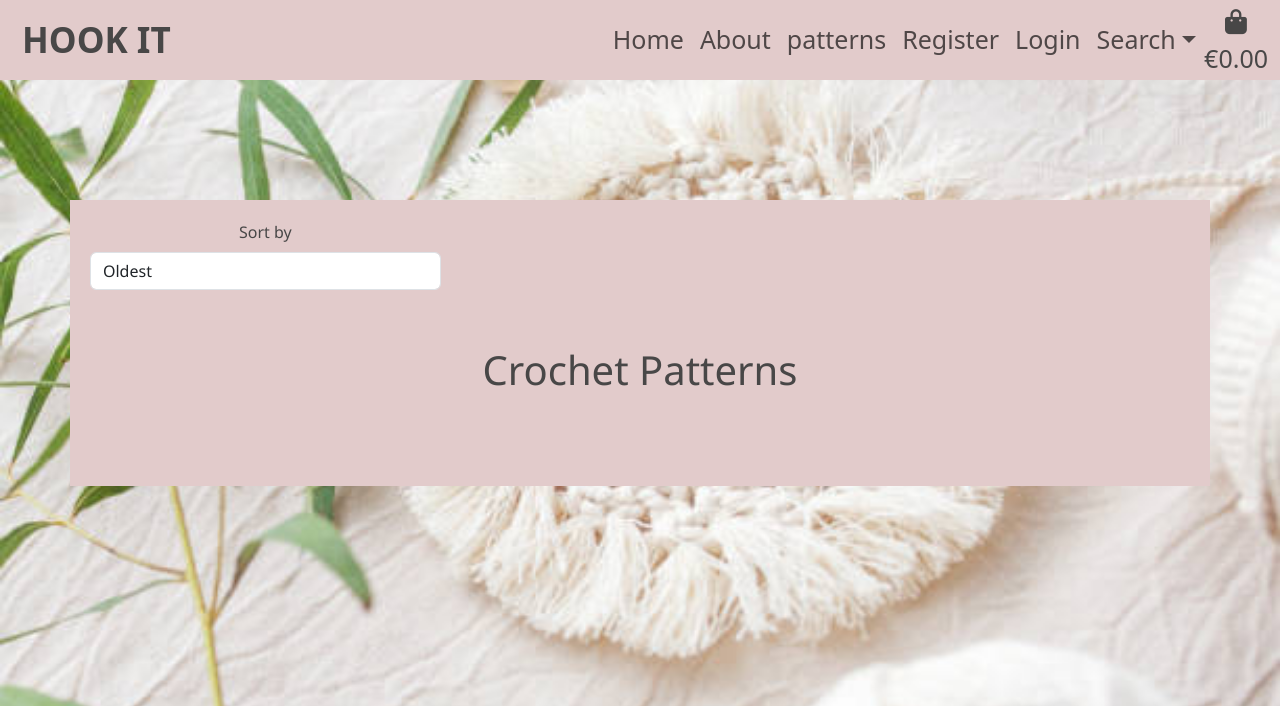
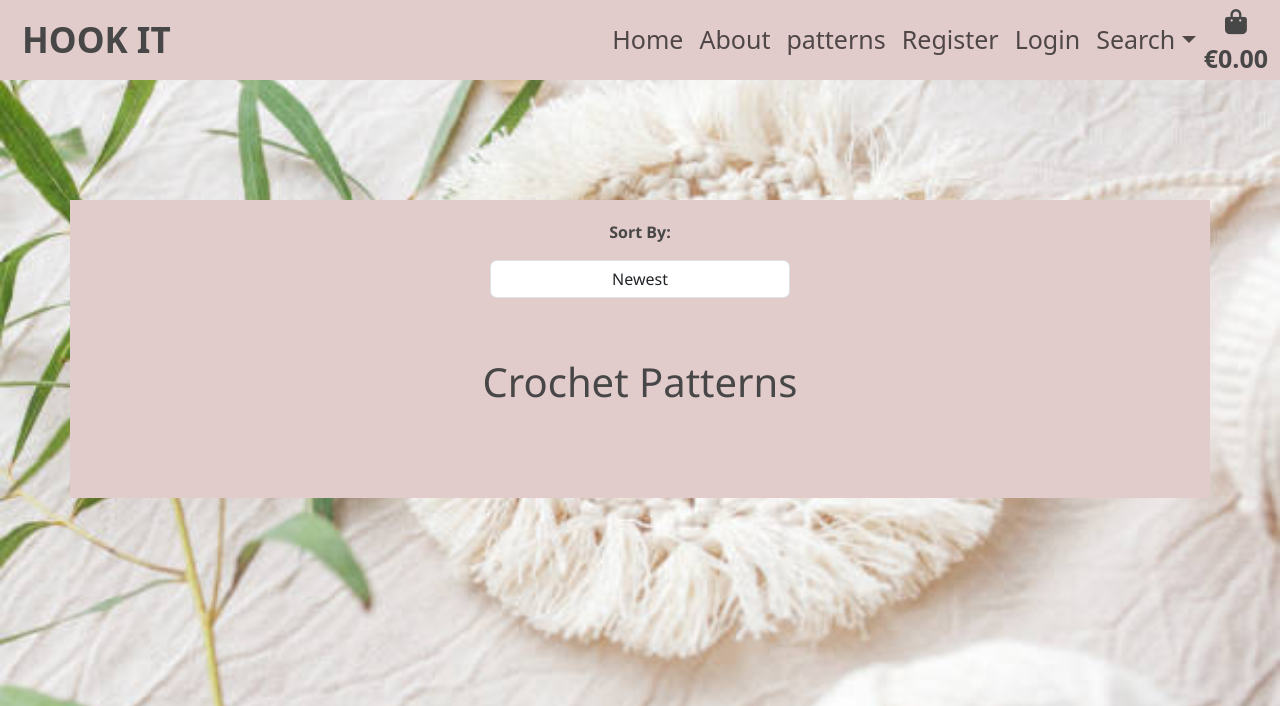
Before and after one commit to raheelaahmed/hook-it, a Django app: a page that uses patterns/templates/patterns/pattern.html in a window 1280 px wide. Shown: the top 706 px of the page. Run offline with Django 4.2, Linux system fonts and the light colour scheme; data that the repository does not hold is empty; some libraries are stand-ins or nearby versions.

Commit message:
added deictions in all product views and form css

```diff
--- a/patterns/models.py
+++ b/patterns/models.py
@@ -34,6 +34,3 @@ class Pattern(models.Model):
 
     def __str__(self):
         return self.name
-
-    class Meta:
-        ordering = ["date_created"]
--- a/patterns/templates/patterns/pattern.html
+++ b/patterns/templates/patterns/pattern.html
@@ -11,21 +11,19 @@
 {% block content %}
     <div class="container" id="patterns">
         <div class="sort-options mb-3">
-            <form method="GET" action="{% url 'patterns' %}">
-                <div class="row">
-                    <!-- Sort by -->
-                    <div class="col-sm-4">
-                        <label for="sort-by">Sort by</label>
-                        <select name="sort_by" id="sort-by" class="form-control" onchange="this.form.submit()">
-                            <option value="date_created" {% if sort_by == 'date_created' %}selected{% endif %}>Newest</option>
-                            <option value="date_created" {% if sort_by == 'date_created' and direction == 'asc' %}selected{% endif %}>Oldest</option>
-                            <option value="price" {% if sort_by == 'price' and direction == 'asc' %}selected{% endif %}> price Low to High</option>
-                            <option value="price" {% if sort_by == 'price' and direction == 'desc' %}selected{% endif %}> price High to Low</option>
-                            <option value="name" {% if sort_by == 'name' %}selected{% endif %}>Name (A-Z)</option>
-                            <option value="name" {% if sort_by == 'name' and direction == 'desc' %}selected{% endif %}>Name (Z-A)</option>
-                        </select>
-                    </div>
-                </div>
+            <form method="get">
+
+               <p>Sort By:</p>
+                <select name="sort_by" class="form-control" onchange="this.form.submit()">
+
+                    <option value="date_created_asc" {% if sort_by == 'date_created' and direction == 'asc' %}selected{% endif %}>Newest</option>
+                    <option value="date_created_desc" {% if sort_by == 'date_created' and direction == 'desc' %}selected{% endif %}>Oldest</option>
+                    <option value="price_asc" {% if sort_by == 'price' and direction == 'asc' %}selected{% endif %}>Price Low to High</option>
+                    <option value="price_desc" {% if sort_by == 'price' and direction == 'desc' %}selected{% endif %}>Price High to Low</option>
+                    <option value="name_asc" {% if sort_by == 'name' and direction == 'asc' %}selected{% endif %}>Name (A-Z)</option>
+                    <option value="name_desc" {% if sort_by == 'name' and direction == 'desc' %}selected{% endif %}>Name (Z-A)</option>
+                </select>
+
             </form>
         </div>
 
--- a/patterns/views.py
+++ b/patterns/views.py
@@ -7,13 +7,19 @@ from django.urls import reverse
 
 def all_patterns(request):
     """ A view to return all patterns including queries and search """
-
     patterns = Pattern.objects.all()
     currency_symbol = "€"
     query = None
 
-    sort_by = request.GET.get('sort_by', 'date_created')  # Default sort by date_created
-    direction = request.GET.get('direction', 'asc')  # Default direction is ascending
+    # Get the combined sorting and direction
+    sort_by = request.GET.get('sort_by', 'date_created_asc')  # Default sort is 'date_created_asc'
+
+    # Extract sort field and direction
+    try:
+        sort_field, direction = sort_by.split('_')  # Split by underscore
+    except ValueError:
+        # Handle the case where 'sort_by' is not in the correct format
+        sort_field, direction = 'date_created', 'asc'  # Default sorting if not correct
 
     # Handle search query
     if 'q' in request.GET:
@@ -33,13 +39,13 @@ def all_patterns(request):
             messages.error(request, "No patterns found for your search criteria.")
 
     # Sorting logic: Apply sort_by and direction
-    if sort_by == 'name':
+    if sort_field == 'name':
         sortkey = 'name'
-    elif sort_by == 'price':
+    elif sort_field == 'price':
         sortkey = 'price'
-    elif sort_by == 'difficulty':
+    elif sort_field == 'difficulty':
         sortkey = 'difficulty'
-    elif sort_by == 'date_created':
+    elif sort_field == 'date_created':
         sortkey = 'date_created'
     else:
         sortkey = 'date_created'  # Default sorting if not specified
@@ -55,11 +61,11 @@ def all_patterns(request):
         'patterns': patterns,
         'currency_symbol': currency_symbol,
         'search_term': query,
-        'sort_by': sort_by,
-        'direction': direction,  # Send direction so it's remembered in the template
+        'sort_by': sort_by,  # Pass the combined sort_by for template to remember
     }
 
     return render(request, 'patterns/pattern.html', context)
+
 
 
 
--- a/static/css/base.css
+++ b/static/css/base.css
@@ -134,6 +134,28 @@ body {
   #images a{
     color:#484747;
   }
+
+  .sort-options select {
+    display: block;
+    margin: 0 auto;
+    text-align: center;
+    width: auto;
+}
+
+form {
+  margin-bottom: 20px;
+}
+
+p {
+  font-weight: bold;
+  margin-bottom: 10px;
+}
+
+select.form-control {
+  width: 100%;
+  max-width: 300px;
+  margin-top: 5px;
+}
 
 
   /* pattern-detail */
```
Also changed, not shown: patterns/migrations/0003_alter_pattern_options.py (added).
